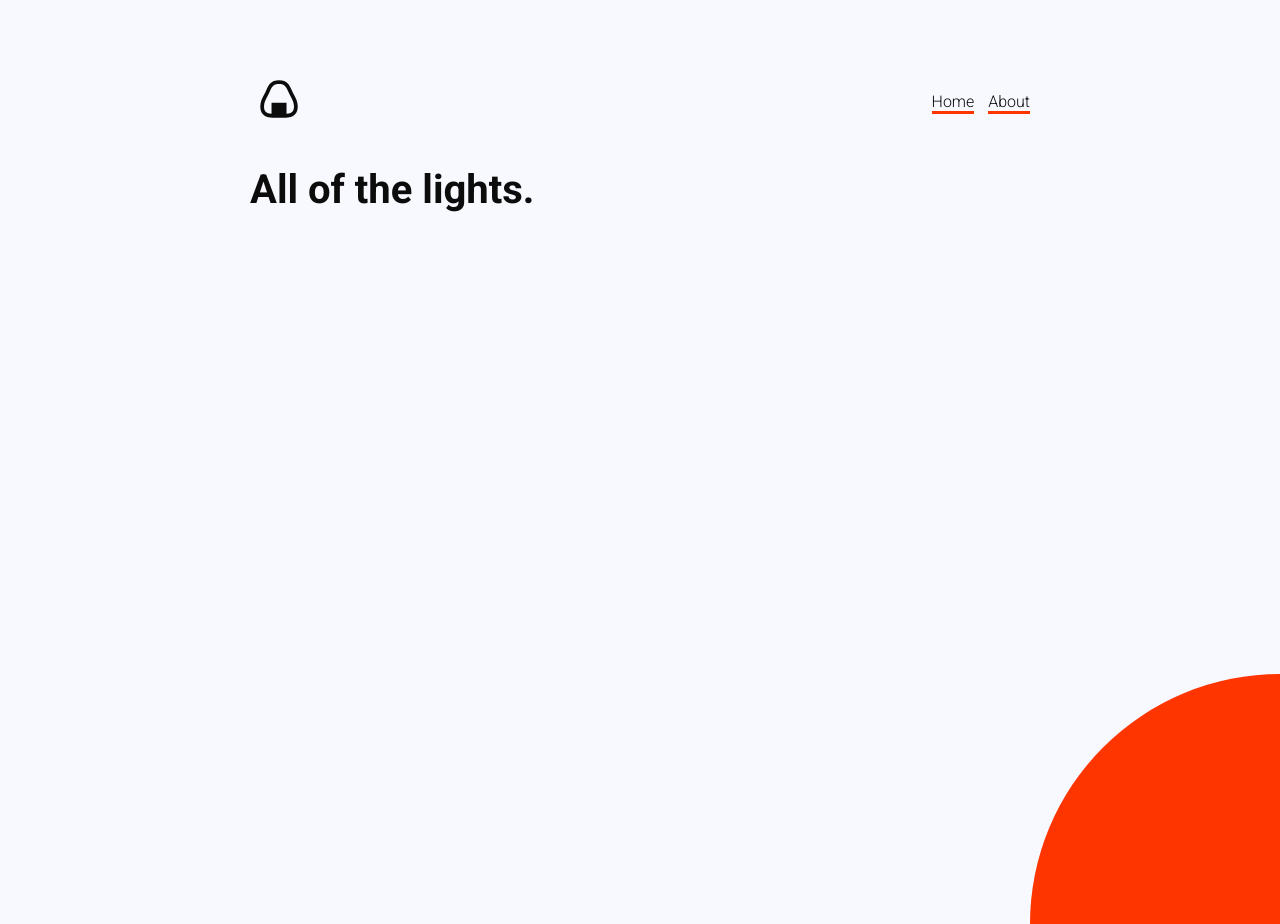
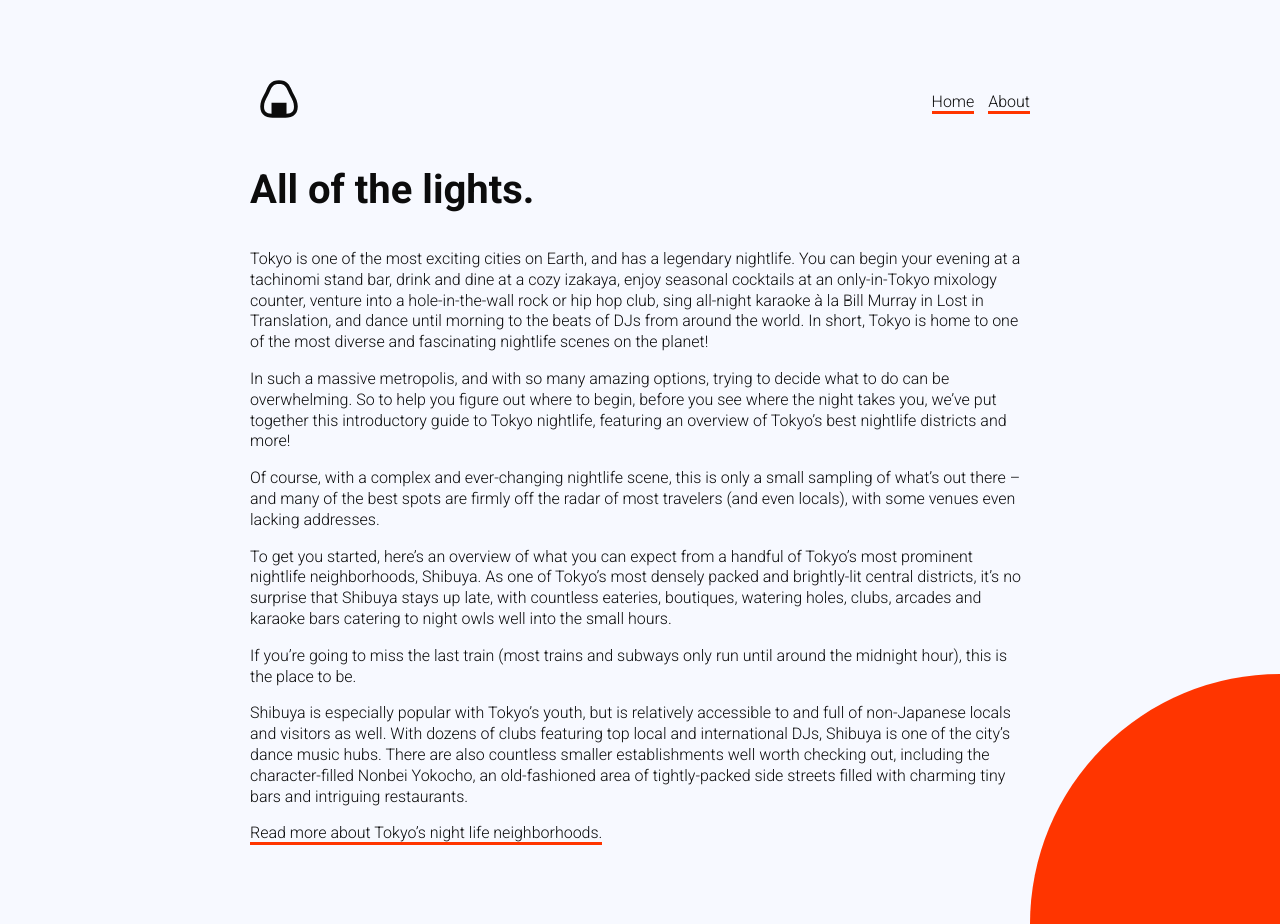
Before and after one commit to ben-peng/anightinjapan, a Jekyll site: the page built from _posts/2020-10-04-all-of-the-lights.md, in a window 1280 px wide and 924 px high. Built offline with Jekyll 4.4.1, drawn with Linux system fonts in a browser that asks for light colours.

Commit message:
Updated All Of The Lights

```diff
--- a/_posts/2020-10-04-all-of-the-lights.md
+++ b/_posts/2020-10-04-all-of-the-lights.md
@@ -1,6 +1,20 @@
 ---
 title: All of the lights.
-date: 2020-10-04 00:00:00 Z
+date: 2020-10-04 11:00:00 +11:00
 excerpt: The nightlife here runs the gamut, from rowdy izakayas and beer bars, to
   red-light entertainment and the infamous Robot Restaurant.
 ---
+
+Tokyo is one of the most exciting cities on Earth, and has a legendary nightlife. You can begin your evening at a tachinomi stand bar, drink and dine at a cozy izakaya, enjoy seasonal cocktails at an only-in-Tokyo mixology counter, venture into a hole-in-the-wall rock or hip hop club, sing all-night karaoke à la Bill Murray in Lost in Translation, and dance until morning to the beats of DJs from around the world. In short, Tokyo is home to one of the most diverse and fascinating nightlife scenes on the planet!
+
+In such a massive metropolis, and with so many amazing options, trying to decide what to do can be overwhelming. So to help you figure out where to begin, before you see where the night takes you, we’ve put together this introductory guide to Tokyo nightlife, featuring an overview of Tokyo’s best nightlife districts and more!
+
+Of course, with a complex and ever-changing nightlife scene, this is only a small sampling of what’s out there – and many of the best spots are firmly off the radar of most travelers (and even locals), with some venues even lacking addresses.
+
+To get you started, here’s an overview of what you can expect from a handful of Tokyo’s most prominent nightlife neighborhoods, Shibuya. As one of Tokyo’s most densely packed and brightly-lit central districts, it’s no surprise that Shibuya stays up late, with countless eateries, boutiques, watering holes, clubs, arcades and karaoke bars catering to night owls well into the small hours.
+
+If you’re going to miss the last train (most trains and subways only run until around the midnight hour), this is the place to be.
+
+Shibuya is especially popular with Tokyo’s youth, but is relatively accessible to and full of non-Japanese locals and visitors as well. With dozens of clubs featuring top local and international DJs, Shibuya is one of the city’s dance music hubs. There are also countless smaller establishments well worth checking out, including the character-filled Nonbei Yokocho, an old-fashioned area of tightly-packed side streets filled with charming tiny bars and intriguing restaurants.
+
+[Read more about Tokyo’s night life neighborhoods.](https://boutiquejapan.com/tokyo-nightlife-guide/)
```
